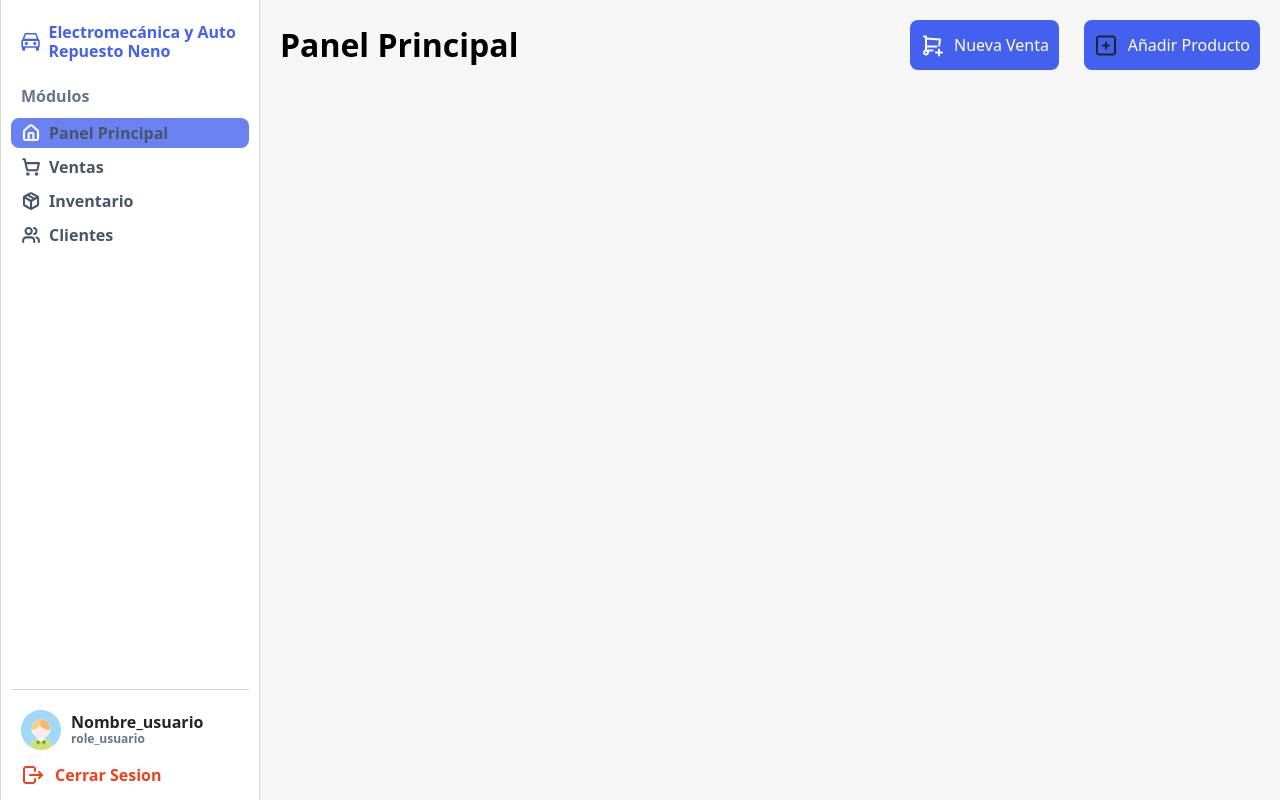
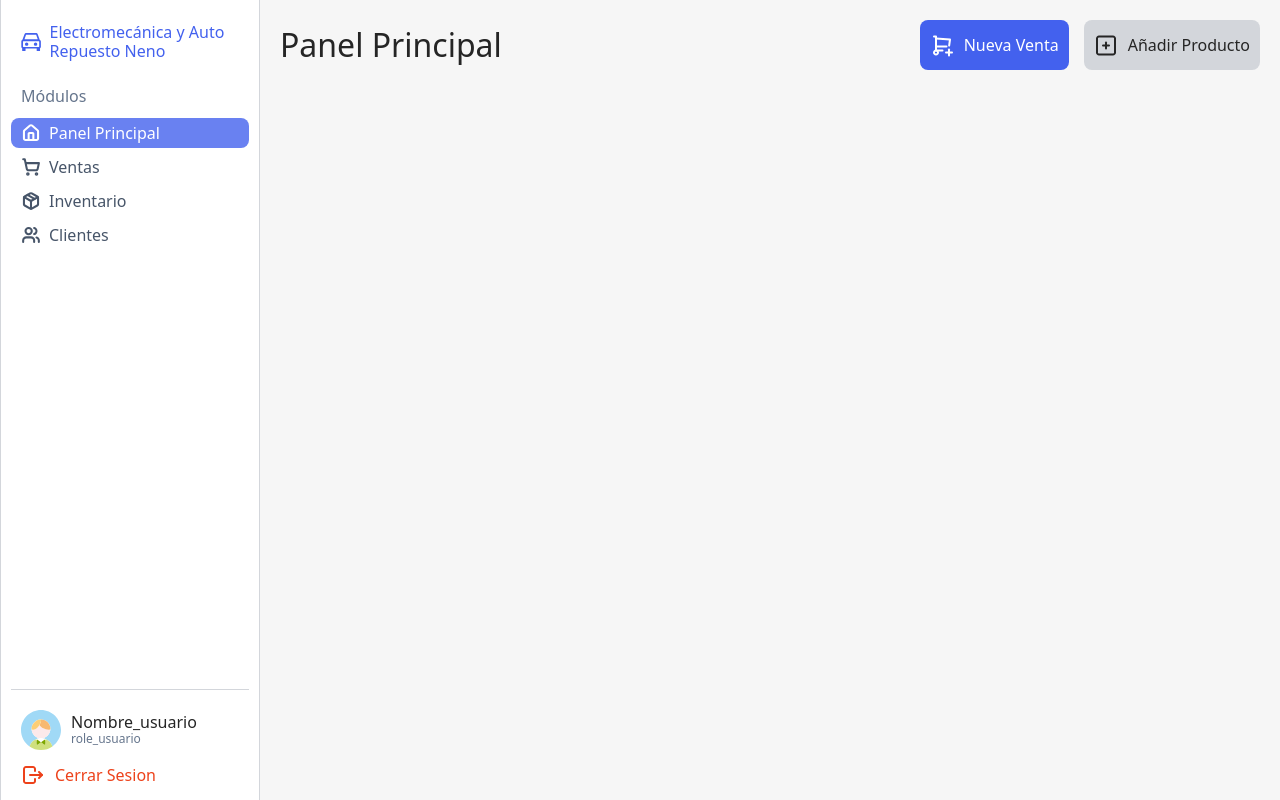
Before and after one commit to RodnerB/TallerRepuestoUTESA, a website built with Vite: page index.html in a window 1280 px wide. Built offline with nearby package versions, Linux system fonts and the light colour scheme; a web font is replaced by a local one.

Commit message:
Refactor button styles and fix font weight

```diff
--- a/index.html
+++ b/index.html
@@ -170,12 +170,12 @@
                             </svg>
                             Nueva Venta
                         </button>
-                        <button>
+                        <button class="add-producto">
                             <svg width="24" height="25" viewBox="0 0 24 25" fill="none" xmlns="http://www.w3.org/2000/svg">
                                 <g clip-path="url(#clip0_67_52)">
-                                    <path d="M9 12.5H15" stroke="#252525" stroke-width="2" stroke-linecap="round" stroke-linejoin="round"/>
-                                    <path d="M12 9.5V15.5" stroke="#252525" stroke-width="2" stroke-linecap="round" stroke-linejoin="round"/>
-                                    <path d="M3 5.5C3 4.96957 3.21071 4.46086 3.58579 4.08579C3.96086 3.71071 4.46957 3.5 5 3.5H19C19.5304 3.5 20.0391 3.71071 20.4142 4.08579C20.7893 4.46086 21 4.96957 21 5.5V19.5C21 20.0304 20.7893 20.5391 20.4142 20.9142C20.0391 21.2893 19.5304 21.5 19 21.5H5C4.46957 21.5 3.96086 21.2893 3.58579 20.9142C3.21071 20.5391 3 20.0304 3 19.5V5.5Z" stroke="#252525" stroke-width="2" stroke-linecap="round" stroke-linejoin="round"/>
+                                    <path d="M9 12.5H15" stroke="currentcolor" stroke-width="2" stroke-linecap="round" stroke-linejoin="round"/>
+                                    <path d="M12 9.5V15.5" stroke="currentcolor" stroke-width="2" stroke-linecap="round" stroke-linejoin="round"/>
+                                    <path d="M3 5.5C3 4.96957 3.21071 4.46086 3.58579 4.08579C3.96086 3.71071 4.46957 3.5 5 3.5H19C19.5304 3.5 20.0391 3.71071 20.4142 4.08579C20.7893 4.46086 21 4.96957 21 5.5V19.5C21 20.0304 20.7893 20.5391 20.4142 20.9142C20.0391 21.2893 19.5304 21.5 19 21.5H5C4.46957 21.5 3.96086 21.2893 3.58579 20.9142C3.21071 20.5391 3 20.0304 3 19.5V5.5Z" stroke="currentcolor" stroke-width="2" stroke-linecap="round" stroke-linejoin="round"/>
                                 </g>
                                 <defs>
                                     <clipPath id="clip0_67_52">
--- a/src/main.js
+++ b/src/main.js
@@ -0,0 +1 @@
+import '@fontsource/konkhmer-sleokchher';
--- a/src/style.css
+++ b/src/style.css
@@ -1,9 +1,8 @@
-@import url('https://fonts.googleapis.com/css2?family=Konkhmer+Sleokchher&display=swap');
+
 
 :root {
 
   line-height: 1.5;
-  font-weight: 400;
   background-color: #F6F6F6;
 
 }
@@ -14,11 +13,18 @@
 
 body,
 * {
-
+  -webkit-font-smoothing: antialiased;  /* Safari/Chrome */
+  -moz-osx-font-smoothing: grayscale;  /* Firefox en Mac */
   box-sizing: border-box;
   padding: 0;
   margin: 0;
   font-family: 'Konkhmer Sleokchher', system-ui;
+  font-weight: 400;
+}
+
+body{
+  color: #252525;
+
 }
 
 
@@ -170,16 +176,22 @@ main {
     align-items: center;
 
     .header-button{
-      width: 350px;
+      width: auto;
       display: inherit;
       justify-content: space-between;
       align-items: center;
+      gap: 15px;
+
+
+    }
+  }
+}
 
 button{
   box-sizing: content-box;
   border: none;
   width: auto;
-        padding:  10px;
+  padding: 10px;
   height: 30px;
   border-radius: 8px;
   color: #fff;
@@ -189,13 +201,20 @@ main {
   align-items: center;
   gap: 10px;
   font-size: 1rem;
-      }
-    }
-  }
+  cursor: pointer;
 }
 
+button:hover, button:active{
+  background-color: #5570ef;
+}
 
-.primero {
+.add-producto{
+  background-color: #D3D6DB;
+  color: #252525;
+}
+
+.primero, .primero h3 {
   background-color: #6981F1;
   color: #fff;
+
 }
```
Lines whose indentation alone changed are shown as unchanged.
